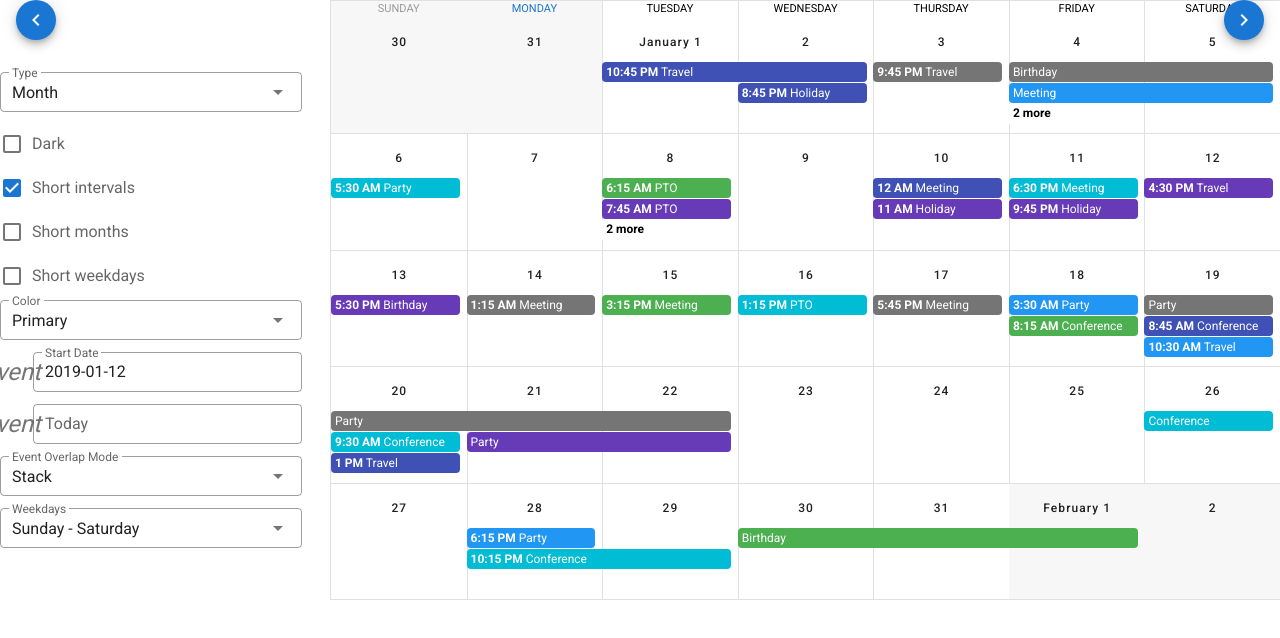
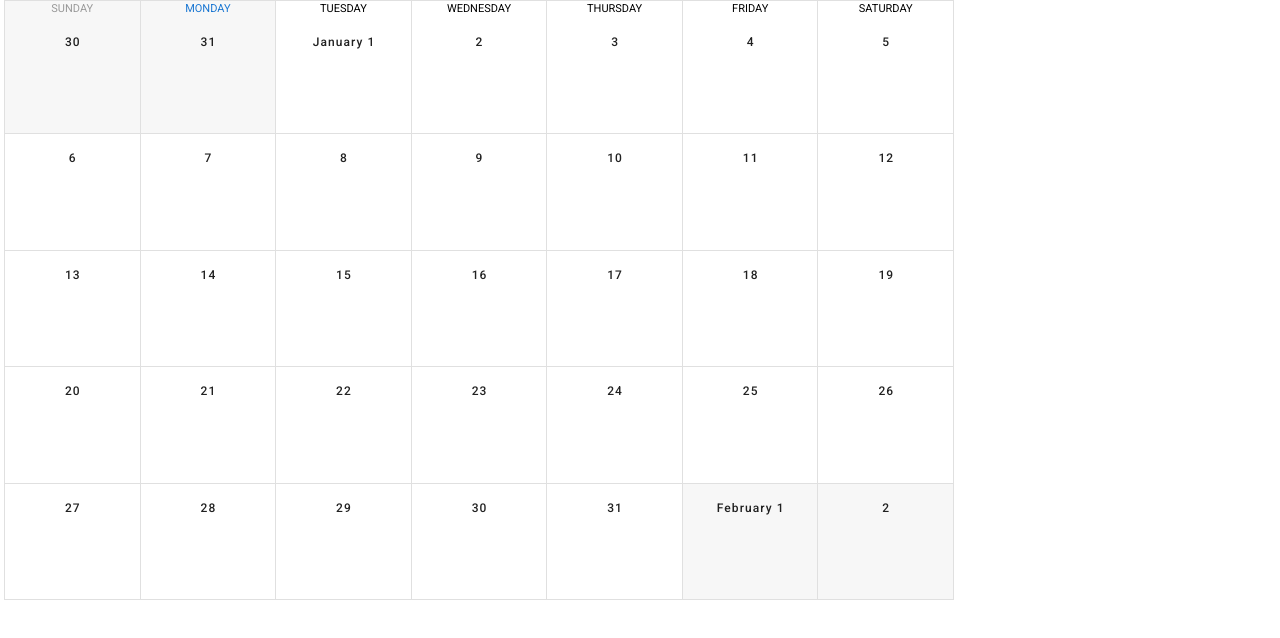
Before and after one commit to tg0488/mood-meter, a Vue app: page /PersonalLog in a window 1280 px wide. Shown: the top 638 px of the page. Built offline with nearby package versions, Linux system fonts and the light colour scheme.

Commit message:
Trimmed down calendar, routed buttons

```diff
--- a/src/views/PersonalEntry.vue
+++ b/src/views/PersonalEntry.vue
@@ -1,7 +1,21 @@
 <template>
     <v-container>
-        <v-layout>
-            <h1>Personal Entry</h1>
+        <v-layout style="white-space: pre-line;">
+            <h1>
+                Personal Entry for January 2 \n
+            </h1>
+            <h2>
+                Color: Blue \n
+                Word: Tired
+            </h2>
+            <h2>
+                Entry
+            </h2>
+            <b>
+                I did not get enough sleep last night and have not had coffee.
+                I have too much work to do to relax and need to talk to my
+                professors about the issues I am having.
+            </b>
         </v-layout>
     </v-container>
 </template>
--- a/src/views/PersonalLog.vue
+++ b/src/views/PersonalLog.vue
@@ -1,263 +1,5 @@
 <template>
   <v-row>
-    <v-col
-      sm="12"
-      lg="3"
-      class="mb-4 controls"
-    >
-      <v-btn
-        fab
-        small
-        absolute
-        left
-        color="primary"
-        @click="$refs.calendar.prev()"
-      >
-        <v-icon dark>mdi-chevron-left</v-icon>
-      </v-btn>
-      <v-btn
-        fab
-        small
-        absolute
-        right
-        color="primary"
-        @click="$refs.calendar.next()"
-      >
-        <v-icon dark>mdi-chevron-right</v-icon>
-      </v-btn>
-      <br><br><br>
-      <v-select
-        v-model="type"
-        :items="typeOptions"
-        label="Type"
-        hide-details
-        outlined
-        dense
-      ></v-select>
-      <v-checkbox
-        v-model="dark"
-        label="Dark"
-        hide-details
-      ></v-checkbox>
-      <v-checkbox
-        v-model="shortIntervals"
-        label="Short intervals"
-        hide-details
-      ></v-checkbox>
-      <v-checkbox
-        v-model="shortMonths"
-        label="Short months"
-        hide-details
-      ></v-checkbox>
-      <v-checkbox
-        v-model="shortWeekdays"
-        label="Short weekdays"
-        hide-details
-      ></v-checkbox>
-      <v-select
-        v-model="color"
-        :items="colorOptions"
-        class="mt-3"
-        label="Color"
-        hide-details
-        outlined
-        dense
-      ></v-select>
-      <v-menu
-        ref="startMenu"
-        v-model="startMenu"
-        :close-on-content-click="false"
-        :nudge-right="40"
-        :return-value.sync="start"
-        transition="scale-transition"
-        min-width="290px"
-        offset-y
-      >
-        <template v-slot:activator="{ on }">
-          <v-text-field
-            v-model="start"
-            class="mt-3"
-            label="Start Date"
-            prepend-icon="event"
-            dense
-            readonly
-            outlined
-            hide-details
-            v-on="on"
-          ></v-text-field>
-        </template>
-        <v-date-picker
-          v-model="start"
-          no-title
-          scrollable
-        >
-          <v-spacer></v-spacer>
-          <v-btn
-            text
-            color="primary"
-            @click="startMenu = false"
-          >
-            Cancel
-          </v-btn>
-          <v-btn
-            text
-            color="primary"
-            @click="$refs.startMenu.save(start)"
-          >
-            OK
-          </v-btn>
-        </v-date-picker>
-      </v-menu>
-      <v-menu
-        v-if="hasEnd"
-        ref="endMenu"
-        v-model="endMenu"
-        :close-on-content-click="false"
-        :nudge-right="40"
-        :return-value.sync="end"
-        transition="scale-transition"
-        min-width="290px"
-        offset-y
-      >
-        <template v-slot:activator="{ on }">
-          <v-text-field
-            v-model="end"
-            class="mt-3"
-            label="End Date"
-            prepend-icon="event"
-            dense
-            readonly
-            outlined
-            hide-details
-            v-on="on"
-          ></v-text-field>
-        </template>
-        <v-date-picker
-          v-model="end"
-          no-title
-          scrollable
-        >
-          <v-spacer></v-spacer>
-          <v-btn
-            text
-            color="primary"
-            @click="endMenu = false"
-          >
-            Cancel
-          </v-btn>
-          <v-btn
-            text
-            color="primary"
-            @click="$refs.endMenu.save(end)"
-          >
-            OK
-          </v-btn>
-        </v-date-picker>
-      </v-menu>
-      <v-menu
-        ref="nowMenu"
-        v-model="nowMenu"
-        :close-on-content-click="false"
-        :nudge-right="40"
-        :return-value.sync="now"
-        transition="scale-transition"
-        min-width="290px"
-        offset-y
-      >
-        <template v-slot:activator="{ on }">
-          <v-text-field
-            v-model="now"
-            class="mt-3"
-            label="Today"
-            prepend-icon="event"
-            dense
-            readonly
-            outlined
-            hide-details
-            v-on="on"
-          ></v-text-field>
-        </template>
-        <v-date-picker
-          v-model="now"
-          no-title
-          scrollable
-        >
-          <v-spacer></v-spacer>
-          <v-btn
-            text
-            color="primary"
-            @click="nowMenu = false"
-          >
-            Cancel
-          </v-btn>
-          <v-btn
-            text
-            color="primary"
-            @click="$refs.nowMenu.save(now)"
-          >
-            OK
-          </v-btn>
-        </v-date-picker>
-      </v-menu>
-      <v-select
-        v-model="mode"
-        :items="modeOptions"
-        dense
-        outlined
-        hide-details
-        class="mt-3"
-        label="Event Overlap Mode"
-      ></v-select>
-      <v-select
-        v-model="weekdays"
-        :items="weekdaysOptions"
-        dense
-        outlined
-        hide-details
-        class="mt-3"
-        label="Weekdays"
-      ></v-select>
-      <v-text-field
-        v-if="type === 'custom-weekly'"
-        v-model="minWeeks"
-        dense
-        outlined
-        hide-details
-        class="mt-3"
-        label="Minimum Weeks"
-        type="number"
-      ></v-text-field>
-      <v-select
-        v-if="hasIntervals"
-        v-model="intervals"
-        :items="intervalsOptions"
-        dense
-        outlined
-        hide-details
-        class="mt-3"
-        label="Intervals"
-      ></v-select>
-      <v-select
-        v-if="type === 'custom-daily'"
-        v-model="maxDays"
-        :items="maxDaysOptions"
-        dense
-        outlined
-        hide-details
-        class="mt-3"
-        label="# of Days"
-      ></v-select>
-      <v-select
-        v-if="hasIntervals"
-        v-model="styleInterval"
-        :items="styleIntervalOptions"
-        dense
-        outlined
-        hide-details
-        class="mt-3"
-        label="Styling"
-      ></v-select>
-    </v-col>
     <v-col
       sm="12"
       lg="9"
@@ -289,7 +31,7 @@
           :event-overlap-mode="mode"
           :event-overlap-threshold="45"
           :event-color="getEventColor"
-          @change="getEvents"
+          @click:date="routeToEntry"
         ></v-calendar>
       </v-sheet>
     </v-col>
@@ -435,36 +177,16 @@
         showIntervalLabel (interval) {
             return interval.minute === 0
         },
-      getEvents ({ start, end }) {
-        const events = []
-        const min = new Date(`${start.date}T00:00:00`)
-        const max = new Date(`${end.date}T23:59:59`)
-        const days = (max.getTime() - min.getTime()) / 86400000
-        const eventCount = this.rnd(days, days + 20)
-        for (let i = 0; i < eventCount; i++) {
-          const allDay = this.rnd(0, 3) === 0
-          const firstTimestamp = this.rnd(min.getTime(), max.getTime())
-          const first = new Date(firstTimestamp - (firstTimestamp % 900000))
-          const secondTimestamp = this.rnd(2, allDay ? 288 : 8) * 900000
-          const second = new Date(first.getTime() + secondTimestamp)
-          events.push({
-            name: this.names[this.rnd(0, this.names.length - 1)],
-            start: this.formatDate(first, !allDay),
-            end: this.formatDate(second, !allDay),
-            color: this.colors[this.rnd(0, this.colors.length - 1)],
-          })
-        }
-        this.events = events
-      },
-      rnd (a, b) {
-        return Math.floor((b - a + 1) * Math.random()) + a
-      },
         formatDate (a, withTime) {
             return withTime
             ? `${a.getFullYear()}-${a.getMonth() + 1}-${a.getDate()} ${a.getHours()}:${a.getMinutes()}`
             : `${a.getFullYear()}-${a.getMonth() + 1}-${a.getDate()}`
         },
-    },
+        routeToEntry () {
+            this.$router.push('/PersonalEntry')
+            return
+        }
+    }
   }
 </script>
 
```
Lines whose indentation alone changed are shown as unchanged.
